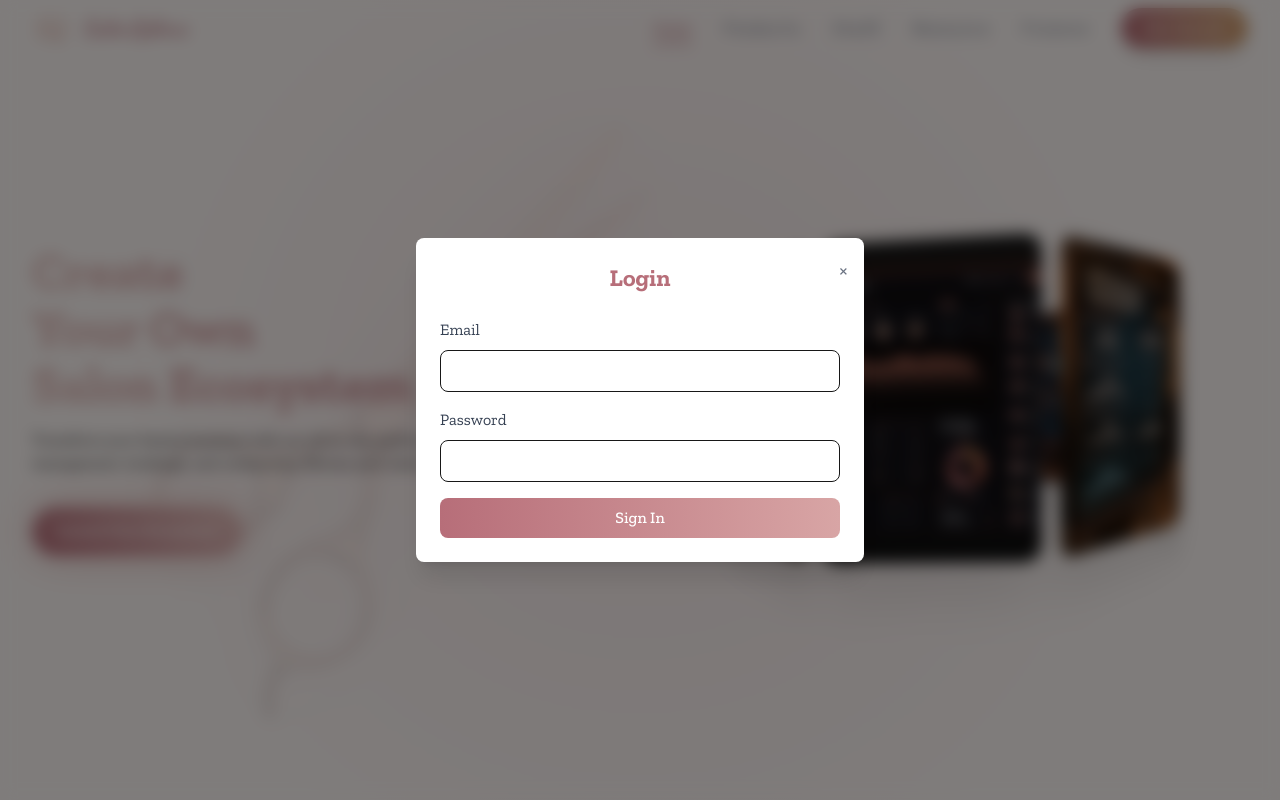
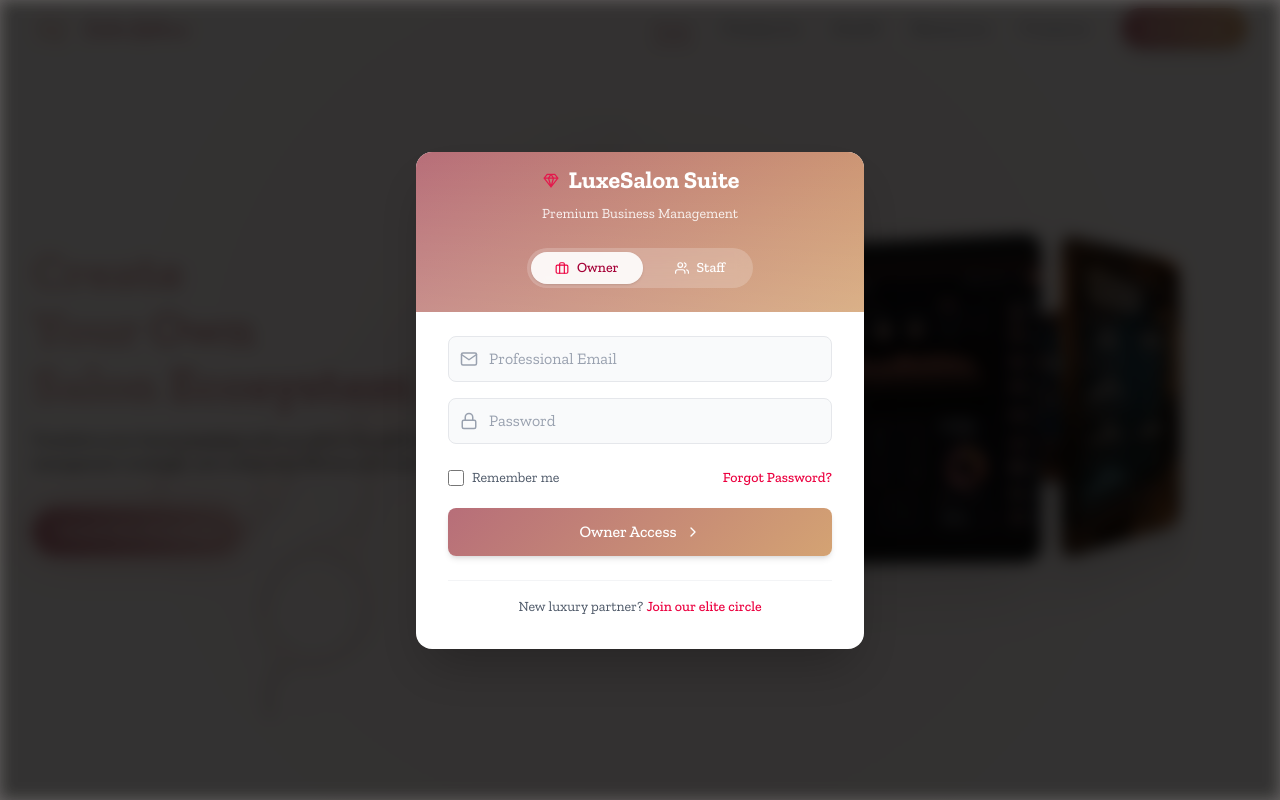
Before and after one commit to satyam-svg/Salon-Software-frontend-, a Next.js app: page / in a window 1280 px wide. Both pictures are taken after a click on the button "Get Started". Shown: the top 800 px of the page. Built offline with nearby package versions, Linux system fonts and the light colour scheme.

Commit message:
changes login.tsx

```diff
--- a/src/Components/Login.tsx
+++ b/src/Components/Login.tsx
@@ -5,7 +5,7 @@ import { useState } from 'react'
 import { FiMail, FiLock, FiUser, FiChevronRight, FiBriefcase, FiUsers} from 'react-icons/fi'
 import { LiaGemSolid } from "react-icons/lia";
 
-const LoginPopup = () => {
+const LoginPopup = ({ onClose }: { onClose: () => void }) => {
   const roseGold = '#b76e79';
   const lightRoseGold = '#d4a373';
 
@@ -35,6 +35,7 @@ const LoginPopup = () => {
       alert(activeTab === 'owner'
         ? `Welcome back, Luxury Owner!`
         : `Staff access granted!`)
+        onClose(); // Close popup after successful login
     }, 1500)
   }
 
--- a/src/Components/Navbar.tsx
+++ b/src/Components/Navbar.tsx
@@ -5,52 +5,15 @@ import Link from 'next/link';
 import { motion, AnimatePresence } from 'framer-motion';
 import { usePathname } from 'next/navigation';
 import Image from 'next/image';
-
+import LoginPopup from './Login';
 interface NavLink {
   name: string;
   path: string;
   icon: string;
 }
 
-interface LoginPopupProps {
-  onClose: () => void;
-}
 
-const LoginPopup: FC<LoginPopupProps> = ({ onClose }) => {
-  return (
-    <div className="bg-white rounded-lg shadow-xl p-6 relative max-w-md w-full">
-      <button
-        onClick={onClose}
-        className="absolute top-4 right-4 text-gray-500 hover:text-gray-700 text-2xl"
-      >
-        &times;
-      </button>
-      <h2 className="text-2xl font-bold text-center mb-6 text-[#b76e79]">Login</h2>
-      <form className="space-y-4">
-        <div>
-          <label className="block text-gray-700 mb-2">Email</label>
-          <input
-            type="email"
-            className="w-full px-4 py-2 border rounded-lg focus:outline-none focus:ring-2 focus:ring-[#b76e79]"
-          />
-        </div>
-        <div>
-          <label className="block text-gray-700 mb-2">Password</label>
-          <input
-            type="password"
-            className="w-full px-4 py-2 border rounded-lg focus:outline-none focus:ring-2 focus:ring-[#b76e79]"
-          />
-        </div>
-        <button
-          type="submit"
-          className="w-full bg-gradient-to-r from-[#b76e79] to-[#d8a5a5] text-white py-2 rounded-lg font-medium"
-        >
-          Sign In
-        </button>
-      </form>
-    </div>
-  );
-};
+
 
 const StellarNavbar: FC = () => {
   const pathname = usePathname();
```
